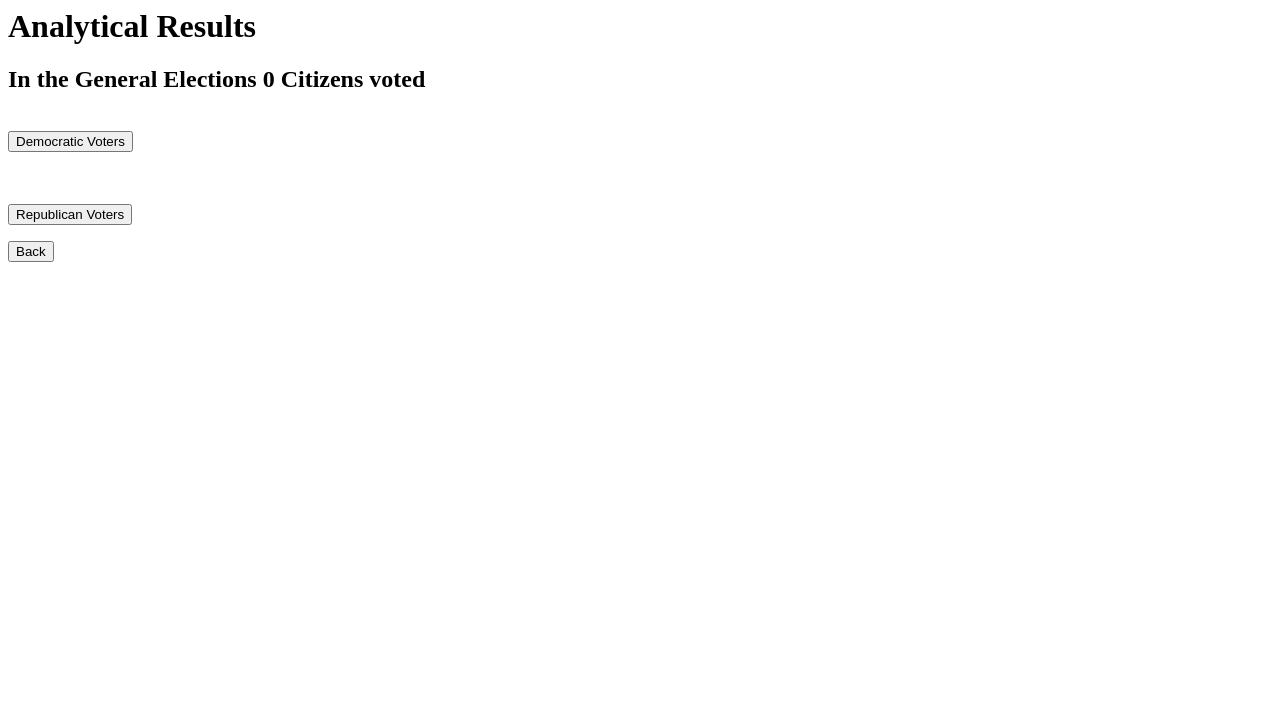
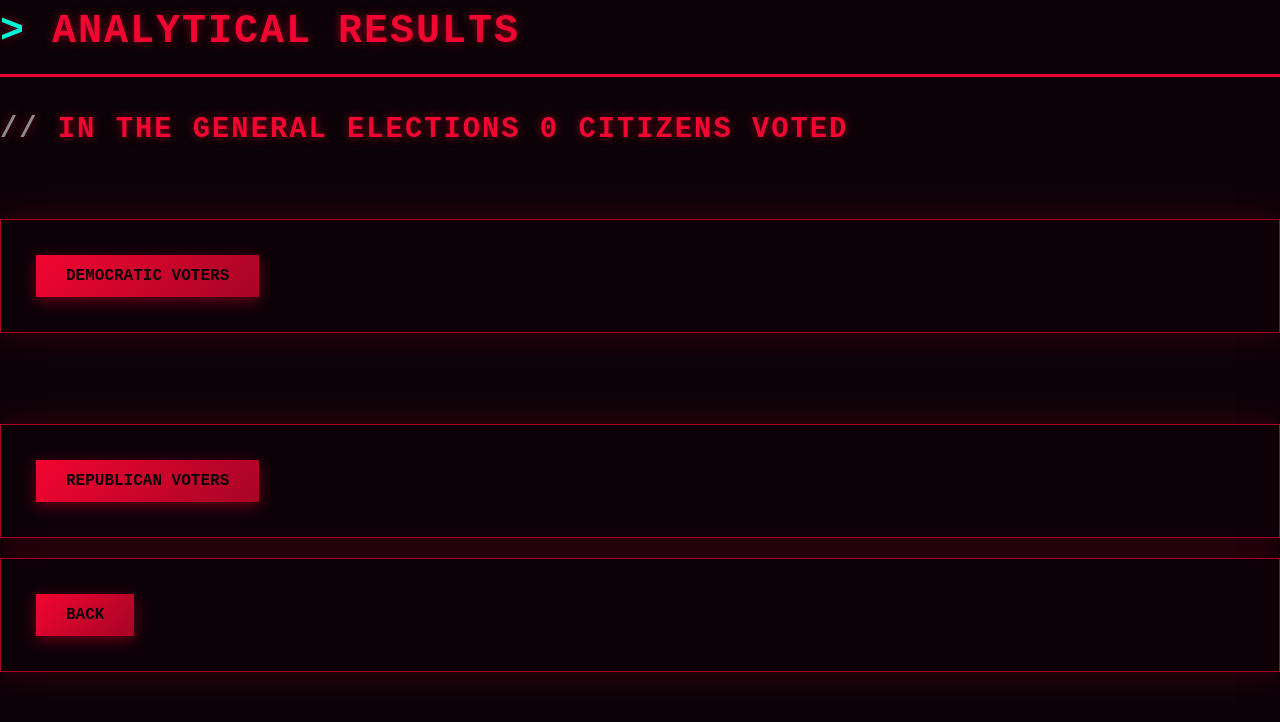
Before and after one commit to Zrokool/eVoting, a PHP site: page /evoting/analytics.php in a window 1280 px wide. Shown: the top 722 px of the page. Run offline with PHP 8.4, Linux system fonts and the light colour scheme; data that the repository does not hold is empty.

Commit message:
Update analytics.php

```diff
--- a/application/evoting/analytics.php
+++ b/application/evoting/analytics.php
@@ -1,5 +1,6 @@
 <html>
 	<head>
+		<link rel="stylesheet" href="mrrobot-theme.css">
 		<title> eVoting</title>
 		<h1>Analytical Results</h1>
 	</head>
@@ -154,4 +155,5 @@ mysql_close($db);
 
 		<form action="AdminCode.php">
 			<input type="submit" value="Back">
+
 		</form>
```
